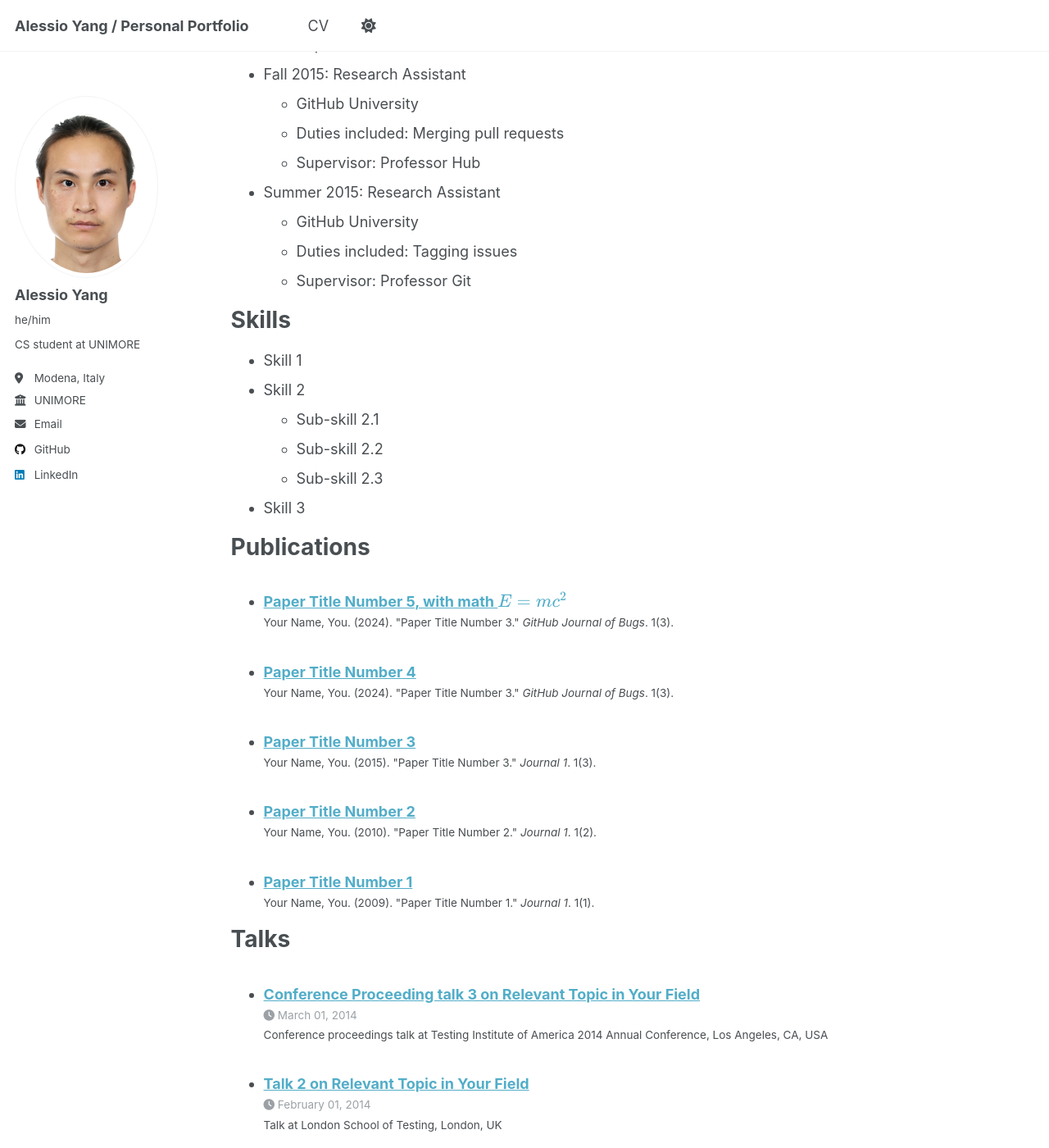
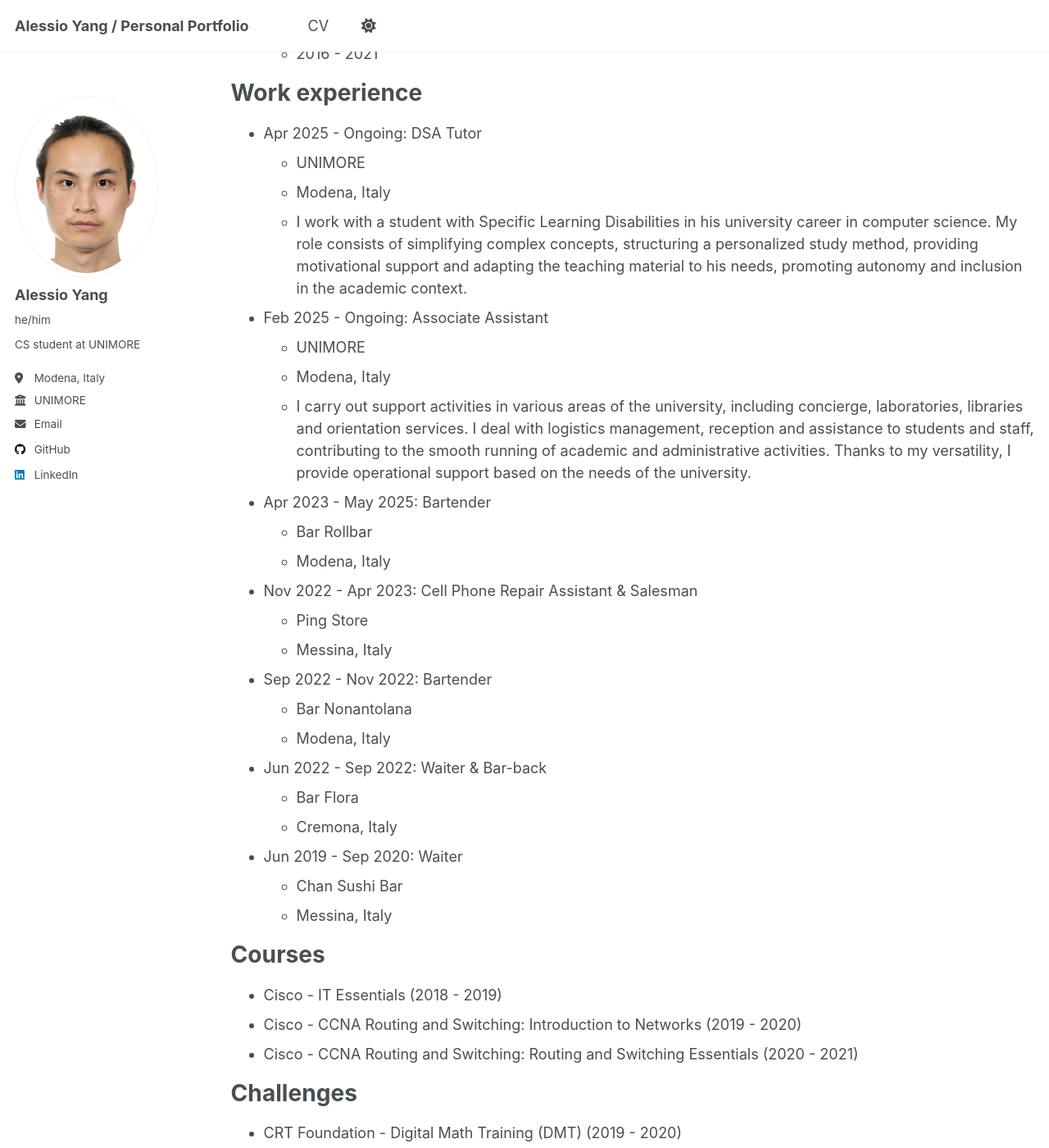
Before and after one commit to AY02/ay02.github.io, a Jekyll site: the page built from _pages/cv.md, in a window 1280 px wide and 1400 px high, scrolled down 429 px. Shown: the whole window at 82% size. Built offline with Jekyll 4.4.1, drawn with Linux system fonts in a browser that asks for light colours; a script that is not in the unit is left out; some of the changed text lies outside the part shown.

Commit message:
Update cv.md

```diff
--- a/_pages/cv.md
+++ b/_pages/cv.md
@@ -11,54 +11,64 @@ redirect_from:
 
 Education
 ======
-* Ph.D in Version Control Theory, GitHub University, 2018 (expected)
-* M.S. in Jekyll, GitHub University, 2014
-* B.S. in GitHub, GitHub University, 2012
+* BSc, University of Modena and Reggio Emilia
+  * Modena, Italy
+  * 2023 - 2026 (Ongoing)
+* ERASMUS+, Warsaw University of Technology
+  * Warsaw, Poland
+  * Sep 2024 - Feb 2025
+* High School Diploma, I.I.S. Verona Trento
+  * Messina, Italy
+  * 2016 - 2021
 
 Work experience
 ======
-* Spring 2024: Academic Pages Collaborator
-  * GitHub University
-  * Duties includes: Updates and improvements to template
-  * Supervisor: The Users
+* Apr 2025 - Ongoing: DSA Tutor
+  * UNIMORE
+  * Modena, Italy
+  * I work with a student with Specific Learning Disabilities in his university career in computer science. My role consists of simplifying complex concepts, structuring a personalized study method, providing motivational support and adapting the teaching material to his needs, promoting autonomy and inclusion in the academic context.
 
-* Fall 2015: Research Assistant
-  * GitHub University
-  * Duties included: Merging pull requests
-  * Supervisor: Professor Hub
+* Feb 2025 - Ongoing: Associate Assistant
+  * UNIMORE
+  * Modena, Italy
+  * I carry out support activities in various areas of the university, including concierge, laboratories, libraries and orientation services. I deal with logistics management, reception and assistance to students and staff, contributing to the smooth running of academic and administrative activities. Thanks to my versatility, I provide operational support based on the needs of the university.
 
-* Summer 2015: Research Assistant
-  * GitHub University
-  * Duties included: Tagging issues
-  * Supervisor: Professor Git
+* Apr 2023 - May 2025: Bartender
+  * Bar Rollbar
+  * Modena, Italy
 
-Skills
+* Nov 2022 - Apr 2023: Cell Phone Repair Assistant & Salesman
+  * Ping Store
+  * Messina, Italy
+
+* Sep 2022 - Nov 2022: Bartender
+  * Bar Nonantolana
+  * Modena, Italy
+
+* Jun 2022 - Sep 2022: Waiter & Bar-back
+  * Bar Flora
+  * Cremona, Italy
+
+* Jun 2019 - Sep 2020: Waiter
+  * Chan Sushi Bar
+  * Messina, Italy
+
+Courses
 ======
-* Skill 1
-* Skill 2
-  * Sub-skill 2.1
-  * Sub-skill 2.2
-  * Sub-skill 2.3
-* Skill 3
+* Cisco - IT Essentials (2018 - 2019)
+* Cisco - CCNA Routing and Switching: Introduction to Networks (2019 - 2020)
+* Cisco - CCNA Routing and Switching: Routing and Switching Essentials (2020 - 2021)
 
-Publications
+Challenges
 ======
-  <ul>{% for post in site.publications reversed %}
-    {% include archive-single-cv.html %}
-  {% endfor %}</ul>
+* CRT Foundation - Digital Math Training (DMT) (2019 - 2020)
+* Robotics Olympics - AI and Machine Learning (2019 - 2020)
+* Nao Challenge - School of Robotics (2020 - 2021)
+* CINI - CyberChallenge.IT (2020 - 2021)
+* Coding Jam - JEMORE (2024)
 
-Talks
+Languages
 ======
-  <ul>{% for post in site.talks reversed %}
-    {% include archive-single-talk-cv.html  %}
-  {% endfor %}</ul>
-
-Teaching
-======
-  <ul>{% for post in site.teaching reversed %}
-    {% include archive-single-cv.html %}
-  {% endfor %}</ul>
-
-Service and leadership
-======
-* Currently signed in to 43 different slack teams
+* Italian - Native language
+* English - B2 level
+* Chinese - Fluent speaking, basic writing
```
